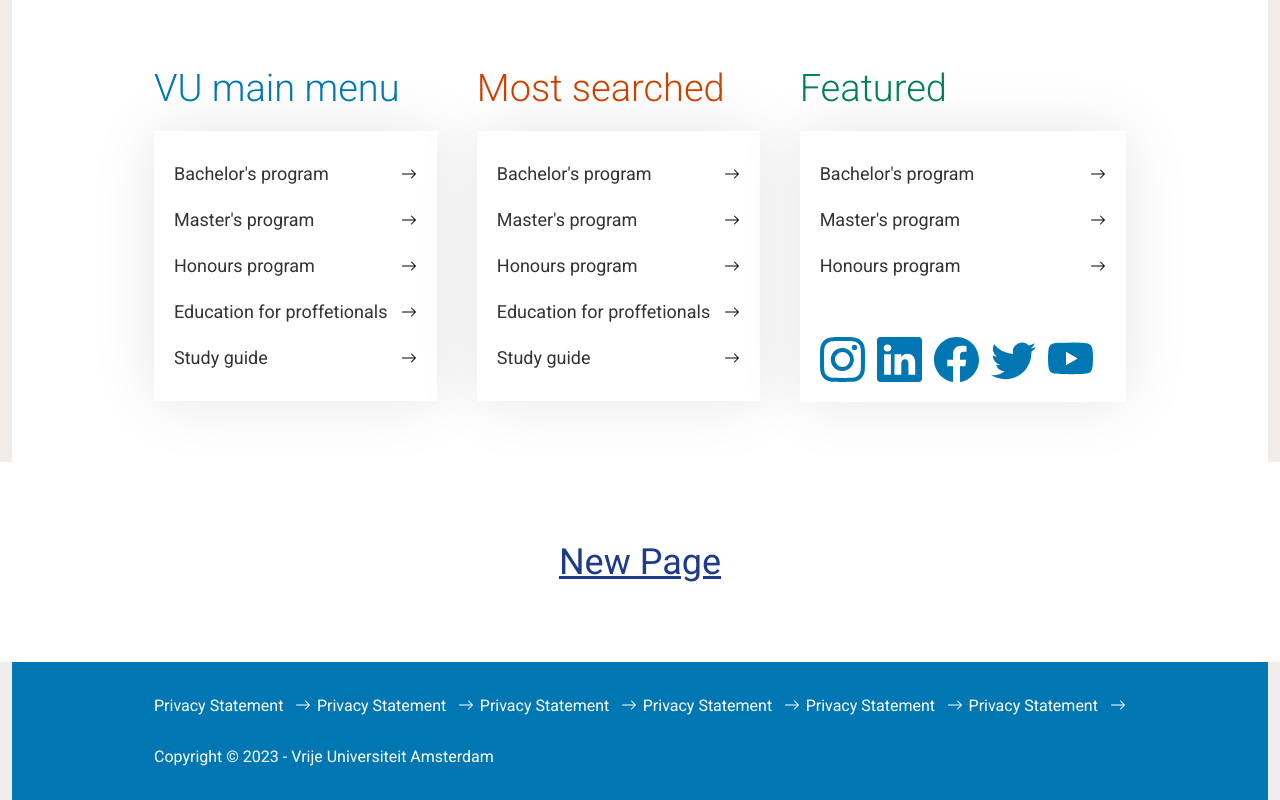
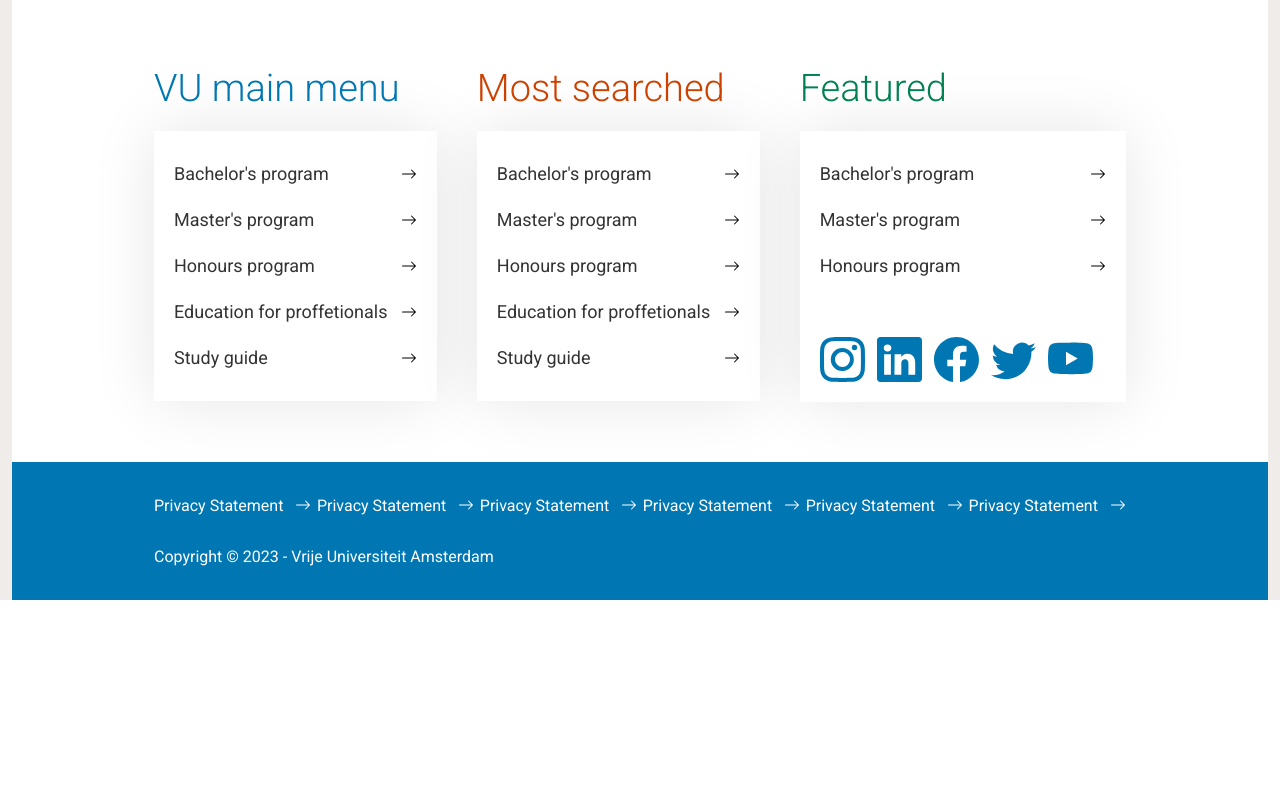
Before and after one commit to ishoborabyose/vrije-university, a Next.js app: page / in a window 1280 px wide. Shown: the part 5514-6314 px from the top of the page. After the commit the page ends 6114 px from the top, so only its background shows below. Built offline with nearby package versions, Linux system fonts and the light colour scheme.

Commit message:
Fix: fixing menu

```diff
--- a/components/Navbar.jsx
+++ b/components/Navbar.jsx
@@ -53,7 +53,9 @@ function Navbar() {
           <div className="">
             <div className="bg-[#f2efed] p-4 flex w-[70px] cursor-pointer ml-auto">
               <AiOutlineClose
-                className="text-[#333333] w-[20px] h-[30px]"
+                className={`${
+                  show && "rotate-180"
+                } duration-500 text-[#333333] w-[20px]  h-[30px]`}
                 onClick={() => setShow(!show)}
               />
             </div>
--- a/pages/_app.js
+++ b/pages/_app.js
@@ -16,9 +16,7 @@ export default function App({ Component, pageProps }) {
         <Navbar />
       </Wrapper>
       <Component {...pageProps} />
-      <div className="text-4xl underline text-blue-900 text-center m-auto p-20">
-        New Page
-      </div>
+
       <Wrapper>
         <Footer />
       </Wrapper>
```
